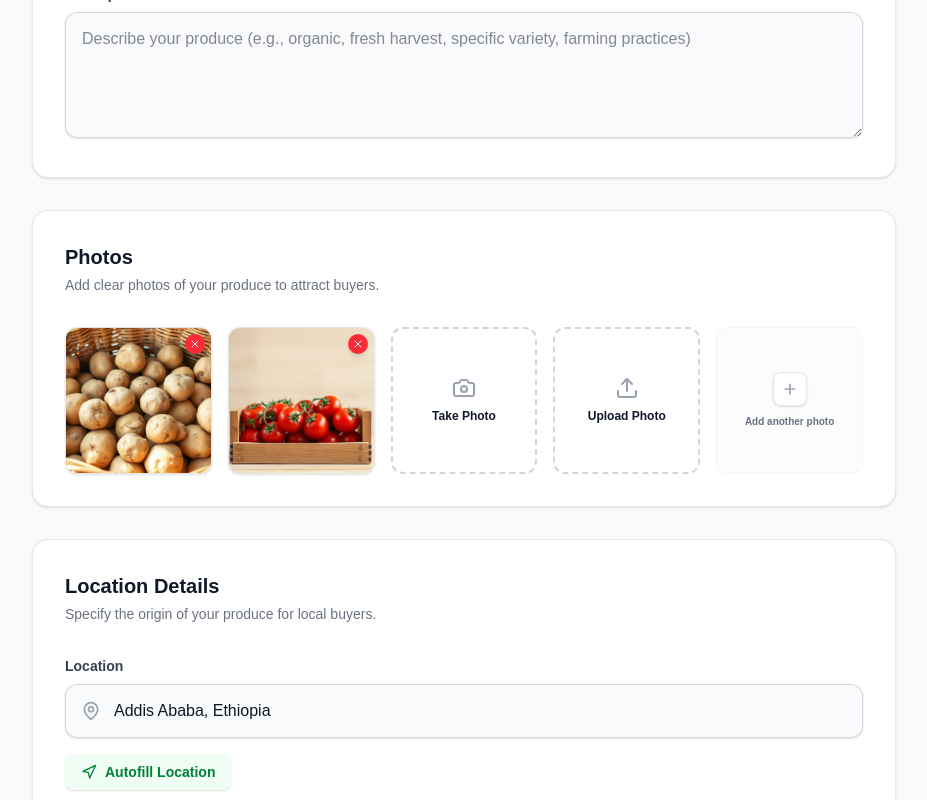
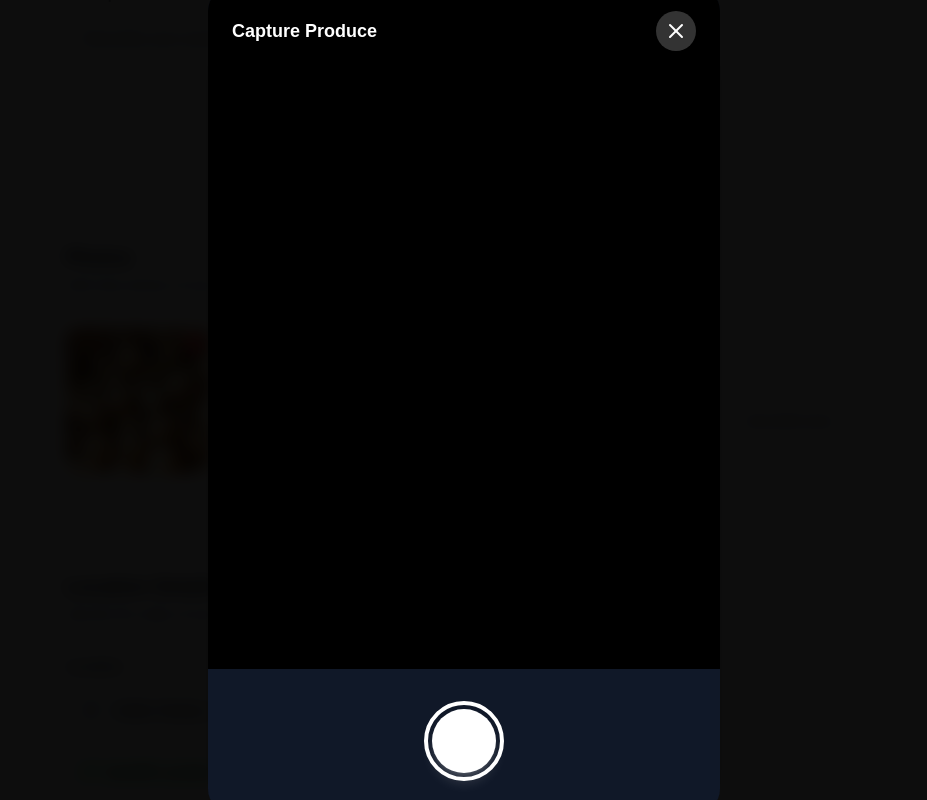
Before and after one commit to BemnetMussa/AgriLink, a Next.js app in the folder client/: page /listings/create in a window 1280 px wide. Both pictures are taken after a click on the button "Take Photo". Shown: the part 776-1576 px from the top of the page, without its empty margins (176-1103 px from the left). Built offline with nearby package versions, Linux system fonts and the light colour scheme; no server answers.

Commit message:
map/location and camera redirection

```diff
--- a/client/app/listings/create/page.tsx
+++ b/client/app/listings/create/page.tsx
@@ -28,9 +28,16 @@ export default function CreateListingPage() {
     const [description, setDescription] = useState("");
     const [location, setLocation] = useState("Addis Ababa, Ethiopia");
     const [isOffline, setIsOffline] = useState(true);
+    const [coords, setCoords] = useState<{ lat: number; lng: number }>({ lat: 9.03, lng: 38.74 }); // Default Addis
 
     const fileInputRef = useRef<HTMLInputElement>(null);
+    const videoRef = useRef<HTMLVideoElement>(null);
+    const canvasRef = useRef<HTMLCanvasElement>(null);
+
     const [isLocating, setIsLocating] = useState(false);
+    const [isCameraOpen, setIsCameraOpen] = useState(false);
+    const [capturedImage, setCapturedImage] = useState<string | null>(null);
+    const [stream, setStream] = useState<MediaStream | null>(null);
 
     // Mock photos
     const [photos, setPhotos] = useState([
@@ -40,6 +47,53 @@ export default function CreateListingPage() {
 
     const removePhoto = (id: number) => {
         setPhotos(photos.filter(p => p.id !== id));
+    };
+
+    const startCamera = async () => {
+        setIsCameraOpen(true);
+        setCapturedImage(null);
+        try {
+            const mediaStream = await navigator.mediaDevices.getUserMedia({
+                video: { facingMode: "environment" }
+            });
+            setStream(mediaStream);
+            if (videoRef.current) {
+                videoRef.current.srcObject = mediaStream;
+            }
+        } catch (err) {
+            console.error("Error accessing camera", err);
+            alert("Could not access camera. Please check permissions.");
+            setIsCameraOpen(false);
+        }
+    };
+
+    const stopCamera = () => {
+        if (stream) {
+            stream.getTracks().forEach(track => track.stop());
+            setStream(null);
+        }
+    };
+
+    const capturePhoto = () => {
+        if (videoRef.current && canvasRef.current) {
+            const video = videoRef.current;
+            const canvas = canvasRef.current;
+            canvas.width = video.videoWidth;
+            canvas.height = video.videoHeight;
+            const ctx = canvas.getContext('2d');
+            ctx?.drawImage(video, 0, 0, canvas.width, canvas.height);
+            const dataUrl = canvas.toDataURL('image/png');
+            setCapturedImage(dataUrl);
+            stopCamera();
+        }
+    };
+
+    const confirmPhoto = () => {
+        if (capturedImage) {
+            setPhotos([...photos, { id: Date.now(), url: capturedImage }]);
+            setIsCameraOpen(false);
+            setCapturedImage(null);
+        }
     };
 
     const handlePhotoUpload = (e: React.ChangeEvent<HTMLInputElement>) => {
@@ -59,18 +113,17 @@ export default function CreateListingPage() {
         if ("geolocation" in navigator) {
             navigator.geolocation.getCurrentPosition(
                 (position) => {
-                    // In a real app, we'd use reverse geocoding here
-                    setLocation("Addis Ababa, Bole Sub-City (Detected)");
+                    const { latitude, longitude } = position.coords;
+                    setCoords({ lat: latitude, lng: longitude });
+                    setLocation(`Detected: ${latitude.toFixed(4)}, ${longitude.toFixed(4)}`);
                     setIsLocating(false);
                 },
                 (error) => {
                     console.error("Error fetching location", error);
-                    setLocation("Addis Ababa, Ethiopia (Manual)");
                     setIsLocating(false);
                 }
             );
         } else {
-            setLocation("Addis Ababa, Ethiopia");
             setIsLocating(false);
         }
     };
@@ -237,7 +290,7 @@ export default function CreateListingPage() {
                             {/* Take Photo Action */}
                             <button
                                 type="button"
-                                onClick={triggerUpload}
+                                onClick={startCamera}
                                 className="flex aspect-square flex-col items-center justify-center rounded-xl border-2 border-dashed border-gray-300 bg-white hover:bg-gray-50 hover:border-green-500 transition group"
                             >
                                 <Camera className="h-6 w-6 text-gray-400 group-hover:text-green-600" />
@@ -299,13 +352,16 @@ export default function CreateListingPage() {
                             </div>
 
                             {/* Map Preview Placeholder */}
-                            <div className="relative aspect-[21/9] w-full overflow-hidden rounded-2xl bg-gray-200 flex items-center justify-center border border-gray-200">
-                                <div className="text-center">
-                                    <MapPin className="mx-auto h-8 w-8 text-gray-400" />
-                                    <p className="mt-2 text-sm font-medium text-gray-500">Map preview (OpenStreetMap)</p>
+                            <div className="relative aspect-[21/9] w-full overflow-hidden rounded-2xl bg-gray-100 border border-gray-200">
+                                <iframe
+                                    className="h-full w-full"
+                                    title="Map Preview"
+                                    src={`https://www.openstreetmap.org/export/embed.html?bbox=${coords.lng - 0.01}%2C${coords.lat - 0.01}%2C${coords.lng + 0.01}%2C${coords.lat + 0.01}&layer=mapnik&marker=${coords.lat}%2C${coords.lng}`}
+                                ></iframe>
+                                <div className="absolute top-3 right-3 rounded-lg bg-white px-3 py-1.5 text-xs font-bold text-gray-600 shadow-sm border border-gray-100 flex items-center gap-1.5">
+                                    <Info className="h-3.5 w-3.5 text-blue-500" />
+                                    OpenStreetMap Active
                                 </div>
-                                {/* Subtle overlay to look more like a map */}
-                                <div className="absolute inset-0 opacity-10 pointer-events-none" style={{ backgroundImage: 'radial-gradient(circle at 2px 2px, gray 1px, transparent 0)', backgroundSize: '24px 24px' }} />
                             </div>
                         </div>
                     </div>
@@ -324,6 +380,74 @@ export default function CreateListingPage() {
 
                 </form>
             </div>
+
+            {/* Camera Modal */}
+            {isCameraOpen && (
+                <div className="fixed inset-0 z-50 flex items-center justify-center bg-black/95 p-4 backdrop-blur-sm">
+                    <div className="relative w-full max-w-lg overflow-hidden rounded-3xl bg-gray-900 shadow-2xl">
+
+                        {/* Header */}
+                        <div className="absolute top-0 left-0 right-0 z-10 flex items-center justify-between p-6 bg-gradient-to-b from-black/60 to-transparent">
+                            <h3 className="text-lg font-bold text-white">
+                                {capturedImage ? "Review Photo" : "Capture Produce"}
+                            </h3>
+                            <button
+                                onClick={() => { setIsCameraOpen(false); stopCamera(); }}
+                                className="rounded-full bg-white/20 p-2 text-white hover:bg-white/30 transition"
+                            >
+                                <X className="h-6 w-6" />
+                            </button>
+                        </div>
+
+                        {/* Viewport */}
+                        <div className="relative aspect-[3/4] w-full bg-black flex items-center justify-center">
+                            {!capturedImage ? (
+                                <video
+                                    ref={videoRef}
+                                    autoPlay
+                                    playsInline
+                                    className="h-full w-full object-cover"
+                                />
+                            ) : (
+                                <img src={capturedImage} className="h-full w-full object-cover" />
+                            )}
+                            <canvas ref={canvasRef} className="hidden" />
+                        </div>
+
+                        {/* Controls */}
+                        <div className="p-8">
+                            {!capturedImage ? (
+                                <div className="flex justify-center">
+                                    <button
+                                        type="button"
+                                        onClick={capturePhoto}
+                                        className="relative flex h-20 w-20 items-center justify-center rounded-full border-4 border-white p-1 hover:scale-105 transition active:scale-95"
+                                    >
+                                        <div className="h-full w-full rounded-full bg-white shadow-lg shadow-white/20" />
+                                    </button>
+                                </div>
+                            ) : (
+                                <div className="flex items-center gap-4">
+                                    <button
+                                        type="button"
+                                        onClick={startCamera}
+                                        className="flex-1 rounded-2xl border border-white/20 bg-white/10 py-4 font-bold text-white hover:bg-white/20 transition"
+                                    >
+                                        Retake
+                                    </button>
+                                    <button
+                                        type="button"
+                                        onClick={confirmPhoto}
+                                        className="flex-1 rounded-2xl bg-green-600 py-4 font-bold text-white hover:bg-green-700 transition shadow-lg shadow-green-900/40"
+                                    >
+                                        Use Photo
+                                    </button>
+                                </div>
+                            )}
+                        </div>
+                    </div>
+                </div>
+            )}
         </div>
     );
 }
```
